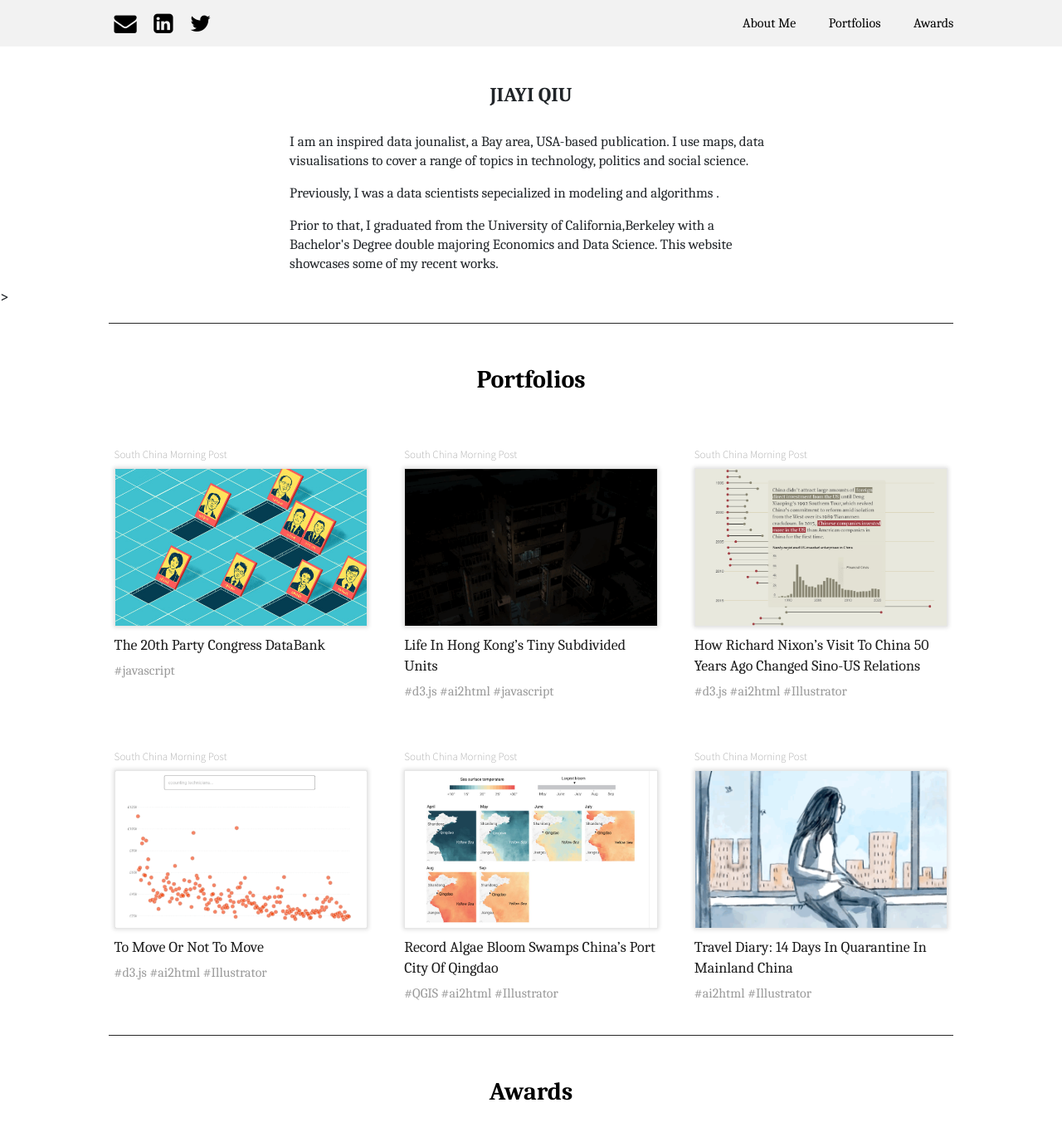
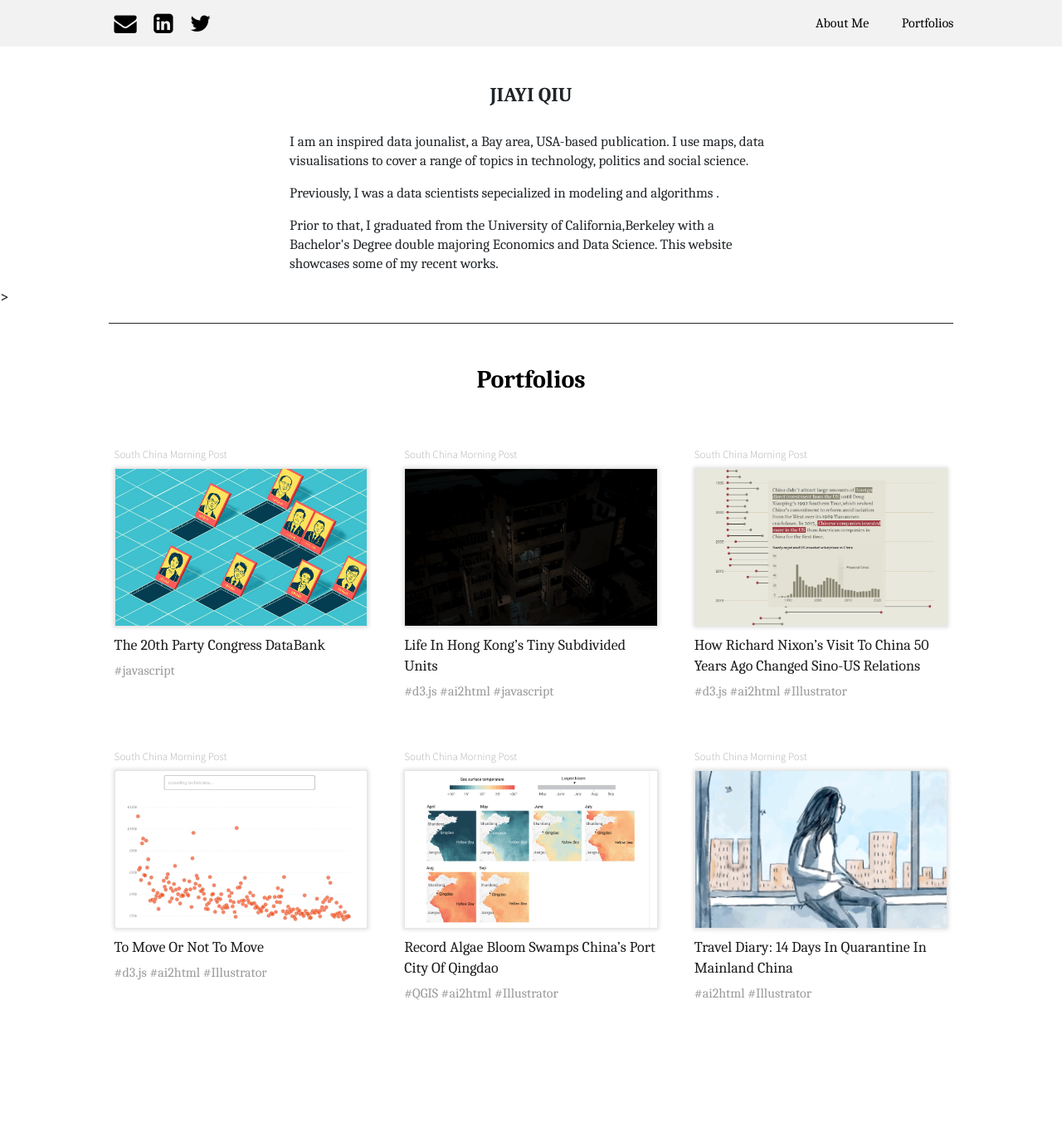
Before and after one commit to jiayiQ/jiayiQ.github.io, a plain HTML site: page index.html in a window 1280 px wide. Shown: the whole page at 83% size. Drawn offline with nearby package versions, Linux system fonts and the light colour scheme.

Commit message:
comment out award area

```diff
--- a/index.html
+++ b/index.html
@@ -71,7 +71,7 @@
               <ul>
                 <li><a href="index.html">About me</a></li>
                 <li><a href="#projects">Portfolios</a></li>
-                <li><a href="#awards-pos">Awards</a></li>
+                <!-- <li><a href="#awards-pos">Awards</a></li> -->
               </ul>
             </nav>
           </div>
@@ -106,7 +106,7 @@
       </div>
       <!-- Portfolios list -->
 
-      <div class="row justify-content-center">
+      <!-- <div class="row justify-content-center">
         <div class="col-lg-12 col-md-12 col-sm-12">
           <hr class="separator" />
           <br />
@@ -115,7 +115,7 @@
             <p class="award-name">Awards</p>
           </div>
         </div>
-      </div>
+      </div> -->
 
       <!-- Awards list -->
       <!-- <div class="row justify-content-center">
```
